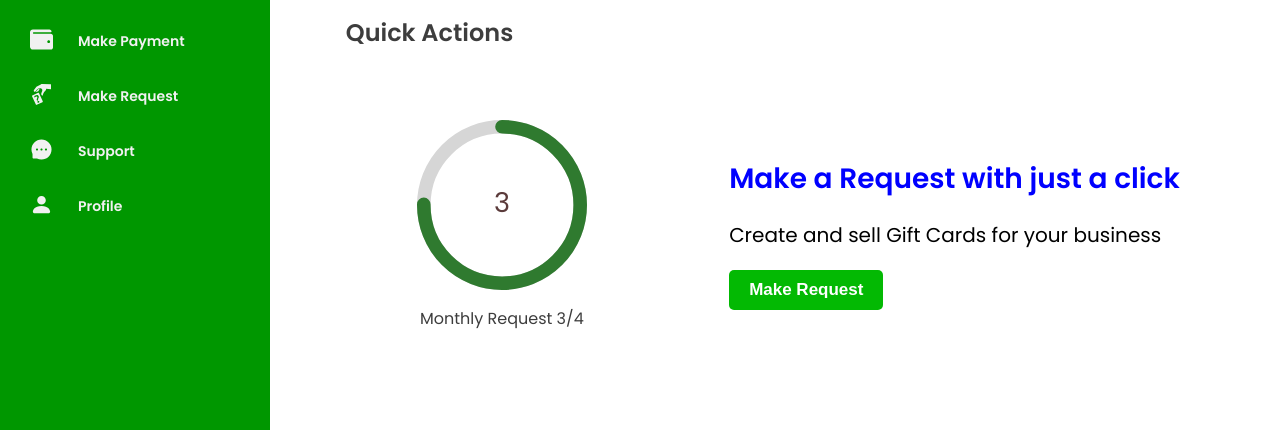
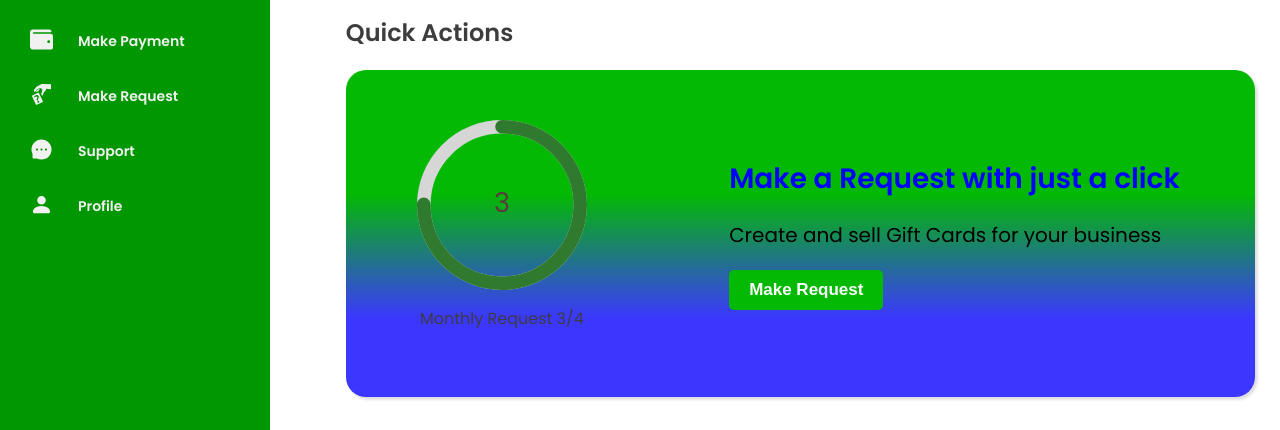
Before and after one commit to isaacetor/D.O-app, a React (Create React App) app: page /user in a window 1280 px wide. Shown: the part 215-645 px from the top of the page. Built offline with nearby package versions, Linux system fonts and the light colour scheme.

Commit message:
working on user dashboard

```diff
--- a/src/components/commons/props/UserDashboardQuickActions.tsx
+++ b/src/components/commons/props/UserDashboardQuickActions.tsx
@@ -78,13 +78,20 @@ const QuickActions = styled.div`
 `;
 const QuickContain = styled.div`
   width: 100%;
-  background-color: #fff;
+  /* background-color: #fff; */
+  background: rgb(3, 185, 3);
+  background: linear-gradient(
+    180deg,
+    rgba(3, 185, 3, 1) 38%,
+    rgba(60, 55, 255, 1) 76%
+  );
   border-radius: 20px;
   display: flex;
   align-items: center;
   justify-content: center;
   /* box-shadow: rgba(60, 64, 67, 0.3) 0px 1px 2px 0px,
     rgba(60, 64, 67, 0.15) 0px 2px 6px 2px; */
+  box-shadow: rgba(0, 0, 0, 0.15) 2.4px 2.4px 3.2px;
 `;
 const QuickWrap = styled.div`
   width: 100%;
```
